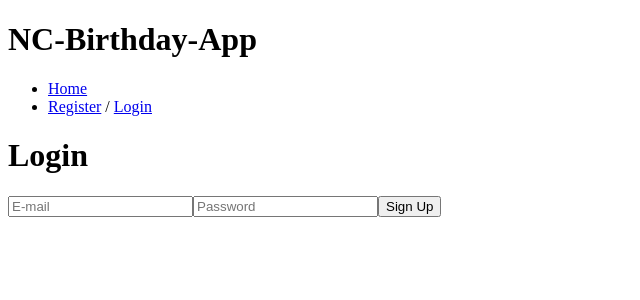
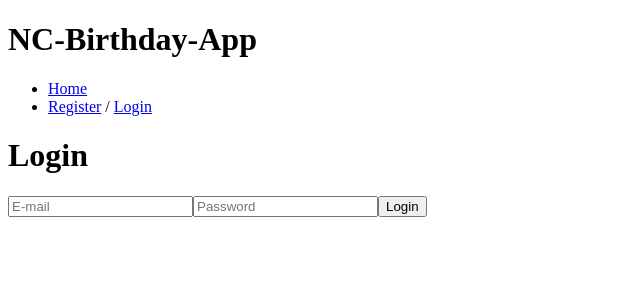
Before and after one commit to karlaferry/nc-birthday-app, a React (Create React App) app: page /login in a window 1280 px wide. Shown: the top 300 px of the page, without its empty margins (0-640 px from the left). Built offline with nearby package versions, Linux system fonts and the light colour scheme; no server answers.

Commit message:
edit login button

```diff
--- a/src/components/Login.jsx
+++ b/src/components/Login.jsx
@@ -40,7 +40,7 @@
 					placeholder="Password"
 					onChange={handlePassword}
 				/>
-				<button onClick={logIn}>Sign Up</button>
+				<button onClick={logIn}>Login</button>
 			</form>
 			{user && <h2>{user.email}</h2>}
 			{errorMsg && <h3>{errorMsg}</h3>}
```
